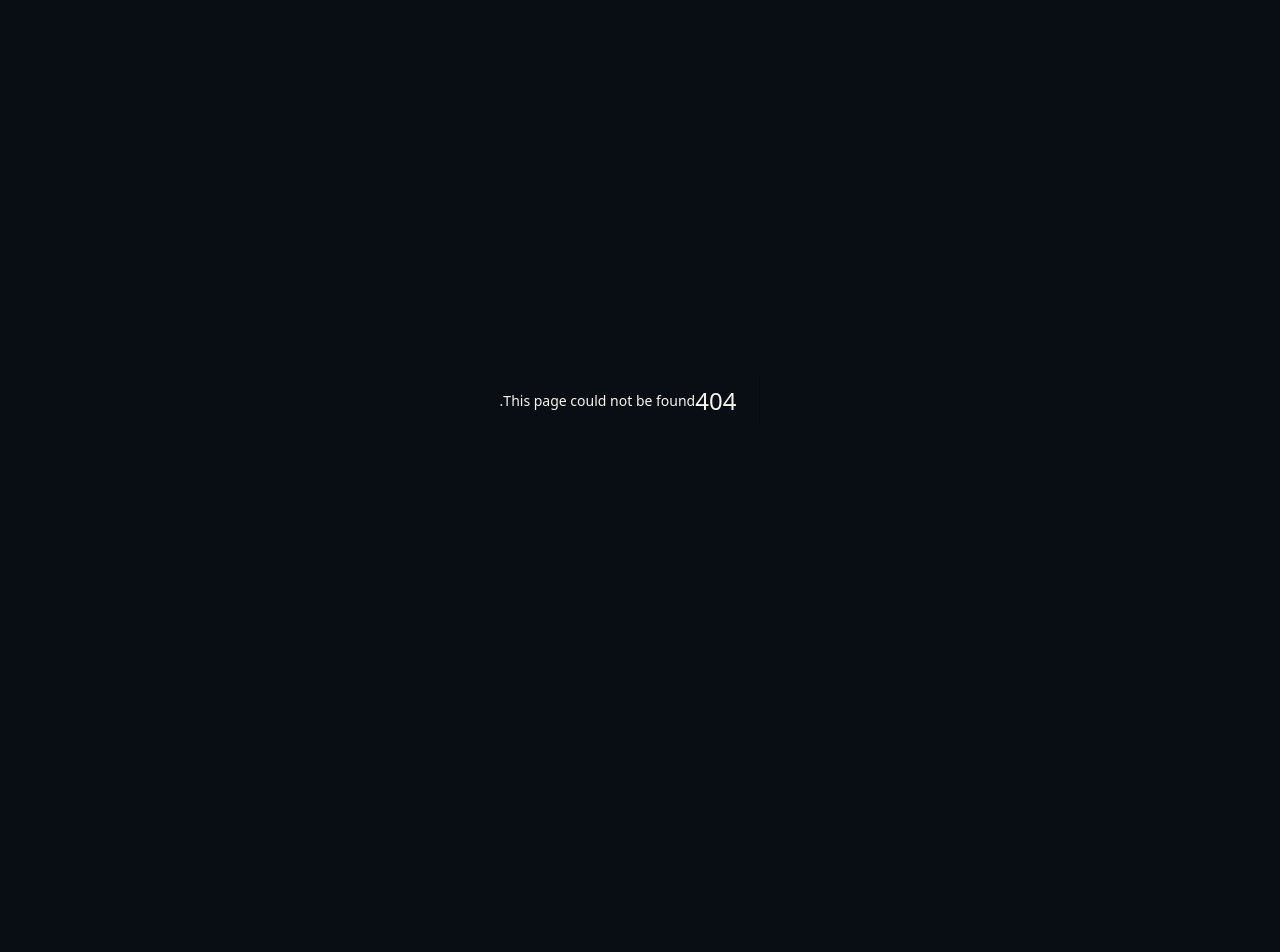
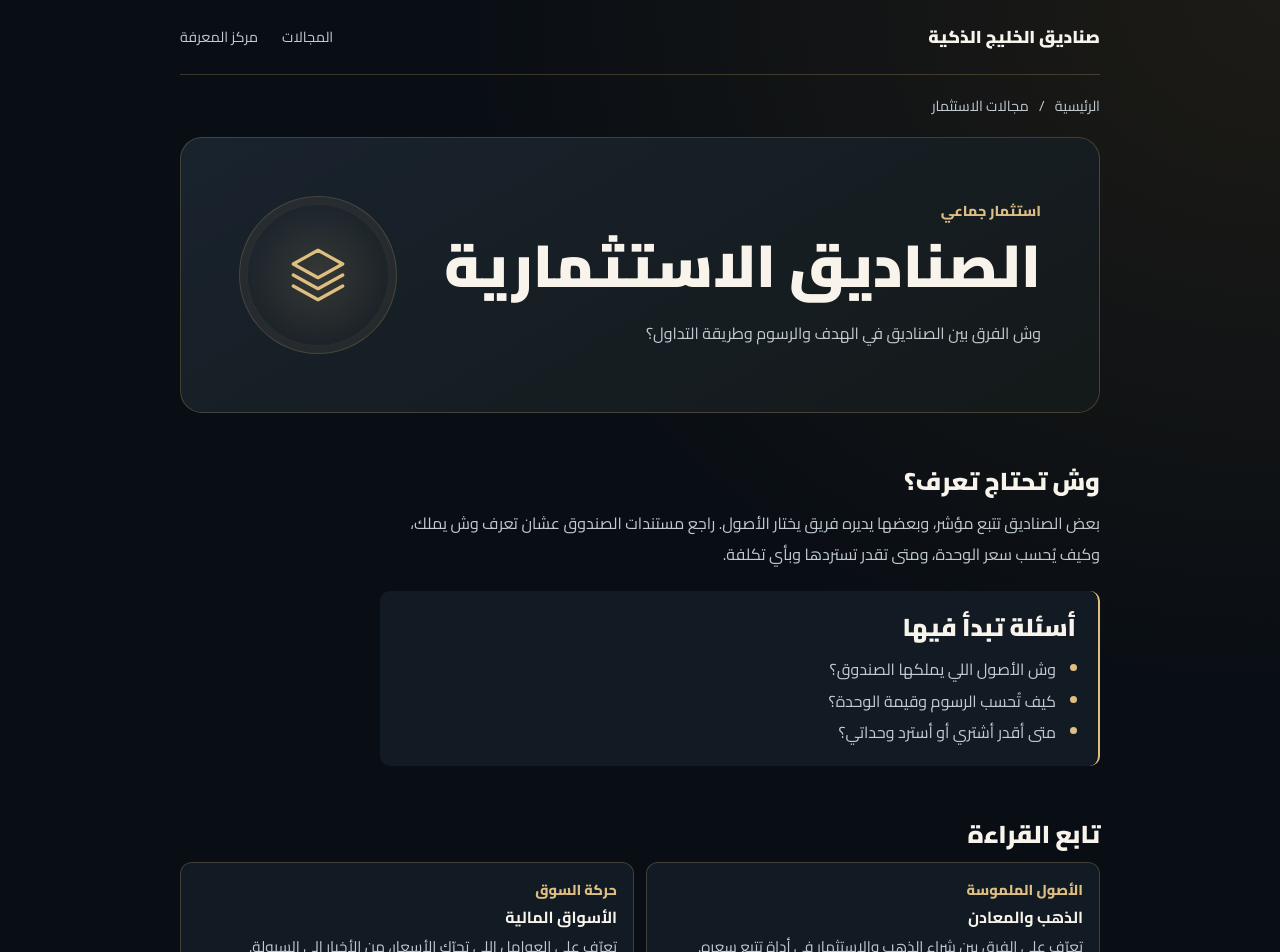
Before and after one commit to abdelrhmanmeda-rgb/cr7, a Next.js app in the folder client/: page /guide/funds in a window 1280 px wide. Before the commit this address had no page. Shown: the top 952 px of the page. Before the commit the page ends 800 px from the top, so only its background shows below. Built offline with nearby package versions, Linux system fonts and the light colour scheme.

Commit message:
Create page.tsx

```diff
--- /dev/null
+++ b/client/app/guide/[slug]/page.tsx
@@ -0,0 +1,159 @@
+import type { Metadata } from "next";
+import { notFound } from "next/navigation";
+import { articles, fieldQuestions, guideUrl, icons, topics } from "../../guide-content";
+
+type Props = { params: Promise<{ slug: string }> };
+
+const siteName = "صناديق الخليج الذكية";
+const bookIcon = "M5 4h5a3 3 0 0 1 2 1 3 3 0 0 1 2-1h5v15h-5a3 3 0 0 0-2 1 3 3 0 0 0-2-1H5V4Zm7 1v15";
+const entries = [
+  ...topics.map((topic) => ({
+    slug: topic.slug,
+    title: topic.title,
+    intro: topic.intro,
+    label: topic.tag,
+    icon: icons[topic.icon],
+    paragraphs: [topic.body],
+    questions: fieldQuestions[topic.slug],
+    section: "sectors",
+    sectionTitle: "مجالات الاستثمار",
+  })),
+  ...articles.map((article) => ({
+    slug: article.slug,
+    title: article.title,
+    intro: article.intro,
+    label: article.label,
+    icon: bookIcon,
+    paragraphs: article.paragraphs,
+    questions: [],
+    section: "knowledge",
+    sectionTitle: "مركز المعرفة",
+  })),
+];
+
+export const dynamicParams = false;
+
+export function generateStaticParams() {
+  return entries.map(({ slug }) => ({ slug }));
+}
+
+export async function generateMetadata({ params }: Props): Promise<Metadata> {
+  const { slug } = await params;
+  const entry = entries.find((item) => item.slug === slug);
+  if (!entry) notFound();
+  return {
+    title: entry.title,
+    description: entry.intro,
+    openGraph: {
+      title: entry.title,
+      description: entry.intro,
+      locale: "ar",
+      siteName,
+      type: entry.section === "knowledge" ? "article" : "website",
+    },
+  };
+}
+
+export default async function GuidePage({ params }: Props) {
+  const { slug } = await params;
+  const entry = entries.find((item) => item.slug === slug);
+  if (!entry) notFound();
+  const sectionLink = `/#${entry.section}`;
+  const related = entries.filter((item) => item.section === entry.section && item.slug !== slug).slice(0, 2);
+
+  return (
+    <div className="sgf-guide">
+      <style>{styles}</style>
+      <header className="sgf-guide-wrap sgf-guide-top">
+        <a className="sgf-guide-brand" href="/">{siteName}</a>
+        <nav aria-label="أقسام الموقع">
+          <a href="/#sectors">المجالات</a>
+          <a href="/#knowledge">مركز المعرفة</a>
+        </nav>
+      </header>
+
+      <main className="sgf-guide-wrap">
+        <nav className="sgf-guide-crumb" aria-label="أنت هنا">
+          <a href="/">الرئيسية</a><span aria-hidden="true">/</span>
+          <a href={sectionLink}>{entry.sectionTitle}</a>
+        </nav>
+        <article aria-labelledby="guide-title">
+          <div className="sgf-guide-hero">
+            <div>
+              <p className="sgf-guide-label">{entry.label}</p>
+              <h1 id="guide-title">{entry.title}</h1>
+              <p className="sgf-guide-intro">{entry.intro}</p>
+            </div>
+            <div className="sgf-guide-art" aria-hidden="true">
+              <svg viewBox="0 0 24 24" width="66" height="66" fill="none" stroke="currentColor" strokeWidth="1.15" strokeLinecap="round" strokeLinejoin="round">
+                <path d={entry.icon} />
+              </svg>
+            </div>
+          </div>
+
+          <div className="sgf-guide-copy">
+            <h2>{entry.section === "sectors" ? "وش تحتاج تعرف؟" : "الفكرة باختصار"}</h2>
+            {entry.paragraphs.map((paragraph) => <p key={paragraph}>{paragraph}</p>)}
+            {entry.questions.length > 0 && (
+              <section className="sgf-guide-questions" aria-labelledby="guide-questions">
+                <h2 id="guide-questions">أسئلة تبدأ فيها</h2>
+                <ul>{entry.questions.map((question) => <li key={question}>{question}</li>)}</ul>
+              </section>
+            )}
+          </div>
+        </article>
+
+        <section className="sgf-guide-related" aria-labelledby="guide-related">
+          <h2 id="guide-related">تابع القراءة</h2>
+          <div>
+            {related.map((item) => (
+              <a key={item.slug} href={guideUrl(item.slug)}>
+                <span className="sgf-guide-label">{item.label}</span>
+                <strong>{item.title}</strong>
+                <span>{item.intro}</span>
+              </a>
+            ))}
+          </div>
+        </section>
+        <footer className="sgf-guide-footer"><a href={sectionLink}>ارجع إلى {entry.sectionTitle}</a></footer>
+      </main>
+    </div>
+  );
+}
+
+const styles = `
+.sgf-guide {--guide-gold:#dfbe82;--guide-text:#f8f4ec;--guide-muted:#c2cbd1;--guide-line:#dfbe8239;
+  min-height:100vh;color:var(--guide-text);background:radial-gradient(ellipse at top right,#1d1b16,#090e14 46%);overflow-wrap:anywhere}
+.sgf-guide a {color:inherit;text-decoration:none}
+.sgf-guide a:hover {color:var(--guide-gold)}
+.sgf-guide-wrap {width:min(920px,calc(100% - 36px));margin-inline:auto}
+.sgf-guide-top,.sgf-guide-top nav,.sgf-guide-crumb {display:flex;align-items:center;flex-wrap:wrap;gap:clamp(12px,3vw,24px)}
+.sgf-guide-top {justify-content:space-between;padding-block:18px;border-bottom:1px solid var(--guide-line)}
+.sgf-guide-top a {padding-block:6px}
+.sgf-guide-brand {font-size:1.08rem;font-weight:850}
+.sgf-guide-top nav,.sgf-guide-crumb {color:var(--guide-muted);font-size:.9rem}
+.sgf-guide-crumb {padding-block:20px;gap:10px}
+.sgf-guide h1,.sgf-guide h2,.sgf-guide p {margin:0}
+.sgf-guide-hero {display:grid;grid-template-columns:minmax(0,1fr) auto;align-items:center;gap:clamp(15px,5vw,40px);
+  padding:clamp(22px,6vw,58px);border:1px solid var(--guide-line);border-radius:22px;
+  background:linear-gradient(150deg,#19232e,#141919)}
+.sgf-guide-label {color:var(--guide-gold);font-size:.9rem;font-weight:750}
+.sgf-guide-hero h1 {font-size:clamp(1.9rem,5vw,3.7rem);line-height:1.32;font-weight:900;margin-block:6px 13px}
+.sgf-guide-intro,.sgf-guide-copy p,.sgf-guide-questions li {color:var(--guide-muted);font-size:1rem;line-height:1.95}
+.sgf-guide-art {width:clamp(108px,17vw,158px);aspect-ratio:1;display:grid;place-items:center;border-radius:50%;
+  color:var(--guide-gold);border:1px solid var(--guide-line);background:radial-gradient(circle,#dfbe8227,#dfbe8205 67%);
+  box-shadow:inset 0 0 0 8px #dfbe820d}
+.sgf-guide-copy {max-width:720px;padding-block:clamp(28px,6vw,50px)}
+.sgf-guide h2 {font-size:clamp(1.2rem,2.5vw,1.53rem);margin-bottom:9px;font-weight:850}
+.sgf-guide-copy p+p {margin-top:12px}
+.sgf-guide-questions {margin-top:20px;padding:18px 22px;border-inline-start:2px solid var(--guide-gold);background:#121a23;border-radius:10px}
+.sgf-guide-questions ul {padding-inline-start:20px;list-style:disc}
+.sgf-guide-questions li::marker {color:var(--guide-gold)}
+.sgf-guide-related>div {display:grid;grid-template-columns:repeat(2,minmax(0,1fr));gap:12px}
+.sgf-guide-related a {display:grid;gap:5px;padding:16px;border:1px solid var(--guide-line);border-radius:12px;background:#121a23}
+.sgf-guide-related a:hover {border-color:var(--guide-gold)}
+.sgf-guide-related a>span:last-child {color:var(--guide-muted);line-height:1.7;font-size:.95rem}
+.sgf-guide-footer {margin-top:24px;padding-block:20px;border-top:1px solid var(--guide-line)}
+.sgf-guide-footer a {display:inline-block;padding:6px 0;color:var(--guide-gold)}
+@media(max-width:575px){.sgf-guide-hero,.sgf-guide-related>div {grid-template-columns:minmax(0,1fr)}.sgf-guide-art{grid-row:1;width:66px}.sgf-guide-art svg{width:36px;height:36px}}
+`;
```
